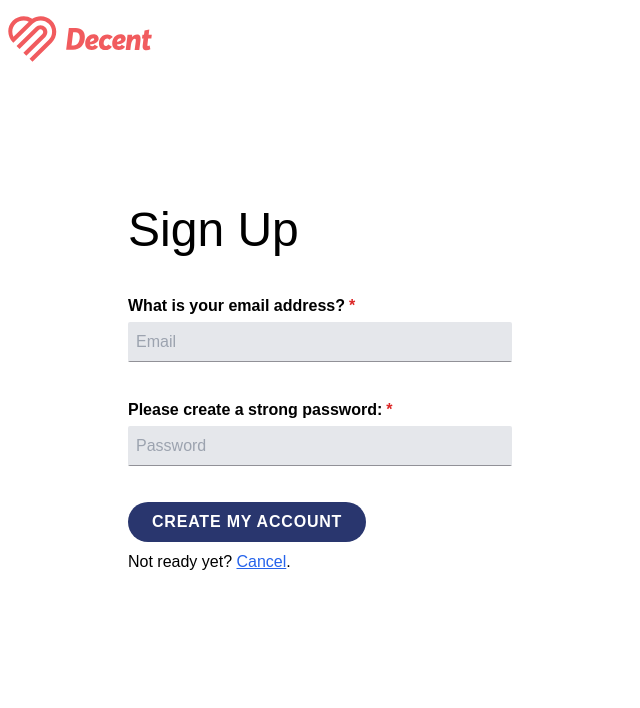
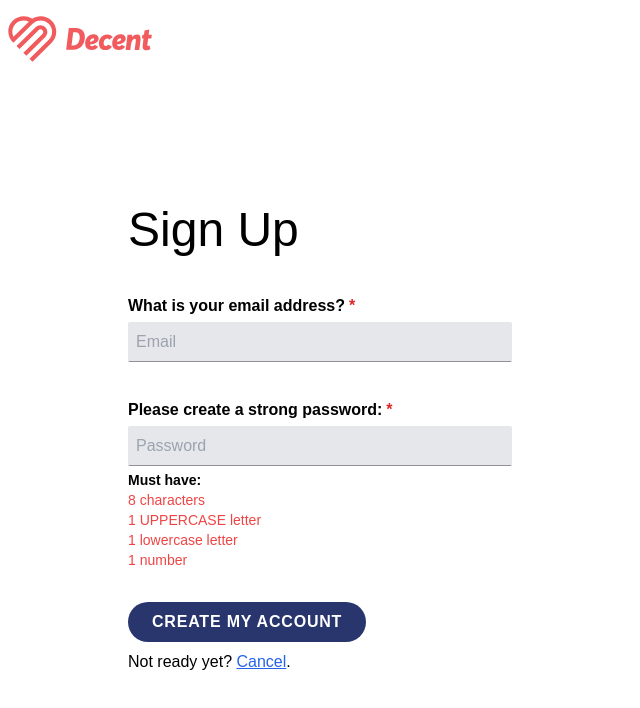
Before and after one commit to scarsam/decent, a Next.js app: page /sign-up in a window 1280 px wide. Shown: the top 708 px of the page, without its empty margins (0-640 px from the left). Built offline with nearby package versions, Linux system fonts and the light colour scheme.

Commit message:
Added password validation requirements

```diff
--- a/components/Button.tsx
+++ b/components/Button.tsx
@@ -9,7 +9,7 @@ const Button: React.FC<React.ButtonHTMLAttributes<HTMLButtonElement>> = ({
   return (
     <button
       className={
-        "bg-primary text-white rounded-full font-semibold px-6 py-2 text-md uppercase tracking-wider hover:bg-primary-dark transition-colors"
+        "bg-primary text-white rounded-full font-semibold px-6 py-2 text-md uppercase tracking-wider hover:bg-primary-dark transition-colors disabled:opacity-70"
       }
       {...props}
       disabled={isSubmitting || !isValid}
--- a/components/Form.tsx
+++ b/components/Form.tsx
@@ -5,12 +5,14 @@ const Form: React.VFC<IForm> = ({
   handleSubmit,
   initalValues,
   validationSchema,
+  validate,
   render,
 }) => {
   return (
     <Formik
       initialValues={initalValues}
       onSubmit={handleSubmit}
+      validate={validate}
       validationSchema={validationSchema}
     >
       {({ errors, touched }) => (
--- /dev/null
+++ b/components/PasswordRequirements.tsx
@@ -0,0 +1,30 @@
+import { IPassword } from "../types";
+
+const PasswordRequirements: React.VFC<IPassword> = ({
+  minLength,
+  hasNumber,
+  hasLowerCase,
+  hasUpperCase,
+}) => {
+  return (
+    <>
+      <p className="text-sm font-semibold">Must have:</p>
+      <ul className="text-sm">
+        <li className={`${minLength ? "text-green-500" : "text-red-500"}`}>
+          8 characters
+        </li>
+        <li className={`${hasUpperCase ? "text-green-500" : "text-red-500"}`}>
+          1 UPPERCASE letter
+        </li>
+        <li className={`${hasLowerCase ? "text-green-500" : "text-red-500"}`}>
+          1 lowercase letter
+        </li>
+        <li className={`${hasNumber ? "text-green-500" : "text-red-500"}`}>
+          1 number
+        </li>
+      </ul>
+    </>
+  );
+};
+
+export default PasswordRequirements;
--- a/components/TextField.tsx
+++ b/components/TextField.tsx
@@ -11,11 +11,13 @@ const TextField: React.VFC<ITextField> = ({
   isInvalid,
   errorMessage,
   helperText,
+  validate,
 }) => {
   return (
     <div className="mb-1">
       <Label id={name} label={label}>
         <Field
+          validate={validate}
           className={`bg-gray-200 p-2 rounded-sm form-border form-focus outline-none mb-1 ${
             isInvalid ? "form-error bg-red-100" : ""
           }`}
--- a/pages/sign-up.tsx
+++ b/pages/sign-up.tsx
@@ -10,6 +10,7 @@ import ServerError from "../components/ServerError";
 import TextField from "../components/TextField";
 import PageLayout from "../layout/PageLayout";
 import Link from "../components/Link";
+import PasswordRequirements from "../components/PasswordRequirements";
 
 const initalValues = {
   email: "",
@@ -17,8 +18,26 @@ const initalValues = {
 };
 
 const Signup: React.VFC = () => {
+  const [minLength, setMinLength] = useState(false);
+  const [hasNumber, setHasNumber] = useState(false);
+  const [hasLowerCase, setHasLowerCase] = useState(false);
+  const [hasUpperCase, setHasUpperCase] = useState(false);
+
   const [error, setError] = useState<string | null>(null);
   const router = useRouter();
+
+  const validatePassword = (password) => {
+    let error;
+    password.length >= 8 ? setMinLength(true) : setMinLength(false);
+    password.match(/[a-z]+/) ? setHasLowerCase(true) : setHasLowerCase(false);
+    password.match(/[A-Z]+/) ? setHasUpperCase(true) : setHasUpperCase(false);
+    password.match(/\d+/) ? setHasNumber(true) : setHasNumber(false);
+
+    if (!minLength || !hasNumber || !hasLowerCase || !hasUpperCase) {
+      error = "Required";
+      return error;
+    }
+  };
 
   const onSubmit = async (values: FormikValues) => {
     try {
@@ -59,7 +78,15 @@ const Signup: React.VFC = () => {
               placeholder="Password"
               label="Please create a strong password:"
               isInvalid={touched.password && errors.password}
-              errorMessage={errors.password}
+              validate={validatePassword}
+              helperText={
+                <PasswordRequirements
+                  minLength={minLength}
+                  hasNumber={hasNumber}
+                  hasLowerCase={hasLowerCase}
+                  hasUpperCase={hasUpperCase}
+                />
+              }
             />
 
             <span className="mt-4 mb-2 block">
--- a/types/index.ts
+++ b/types/index.ts
@@ -10,6 +10,13 @@ import React from "react";
 
 export type UserValidationTypes = typeof userValidationSchema;
 export type SessionValidationTypes = typeof sessionValidationSchema;
+
+export interface IPassword {
+  minLength: boolean;
+  hasNumber: boolean;
+  hasLowerCase: boolean;
+  hasUpperCase: boolean;
+}
 
 export interface IUser {
   id: string;
@@ -28,8 +35,9 @@ export interface ITextField {
   name: string;
   placeholder: string;
   isInvalid: string | false | undefined;
-  errorMessage: string | undefined;
+  errorMessage?: string | undefined;
   helperText?: React.ReactNode;
+  validate?: (value: any) => { error: string } | void;
 }
 
 export interface IForm {
@@ -37,7 +45,7 @@ export interface IForm {
     values: FormikValues,
     helpers: FormikHelpers<FormikValues>,
   ) => void;
-  validationSchema: UserValidationTypes | SessionValidationTypes;
+  validationSchema?: UserValidationTypes | SessionValidationTypes;
   initalValues: {
     [key: string]: string | string[];
   };
--- a/validation/sessionValidation.ts
+++ b/validation/sessionValidation.ts
@@ -2,7 +2,6 @@ import * as Yup from "yup";
 
 export const sessionFields = {
   email: Yup.string().email().required("Email required"),
-  password: Yup.string().min(6).required("Password required"),
 };
 
 export const sessionValidationSchema = Yup.object({
```
